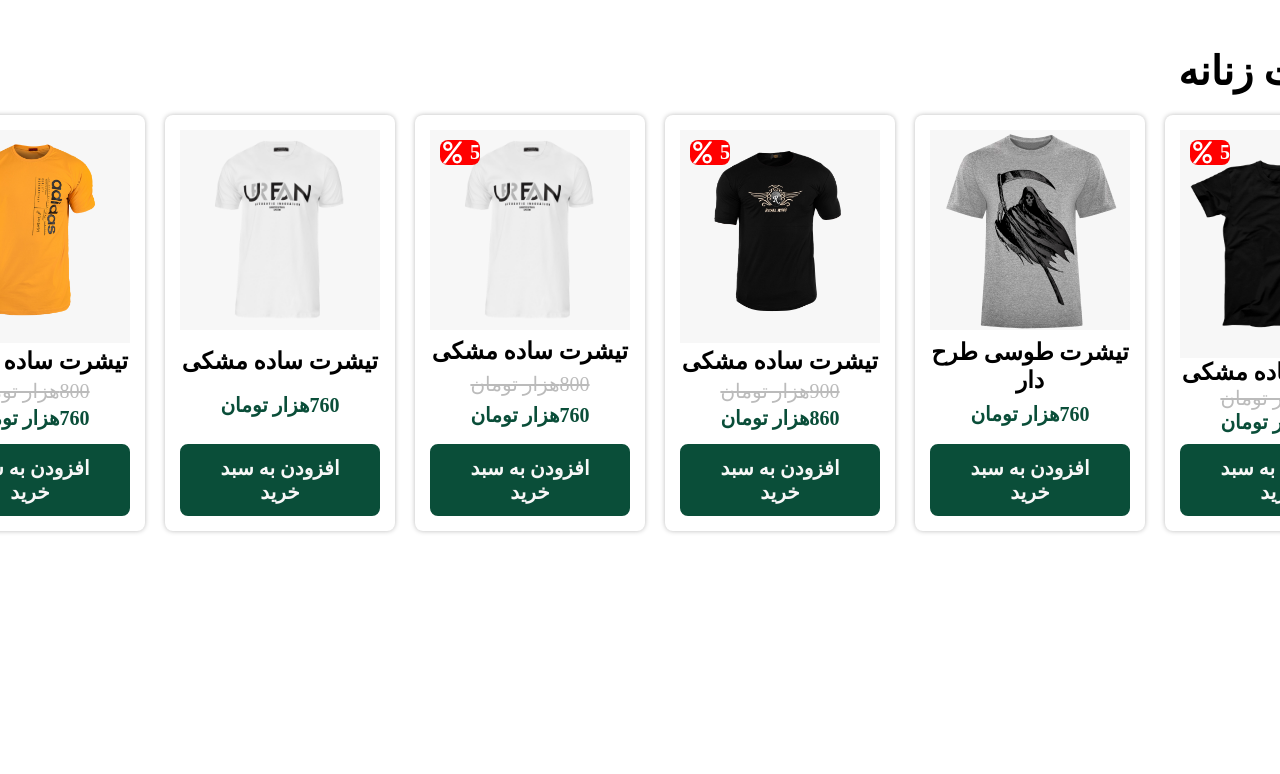
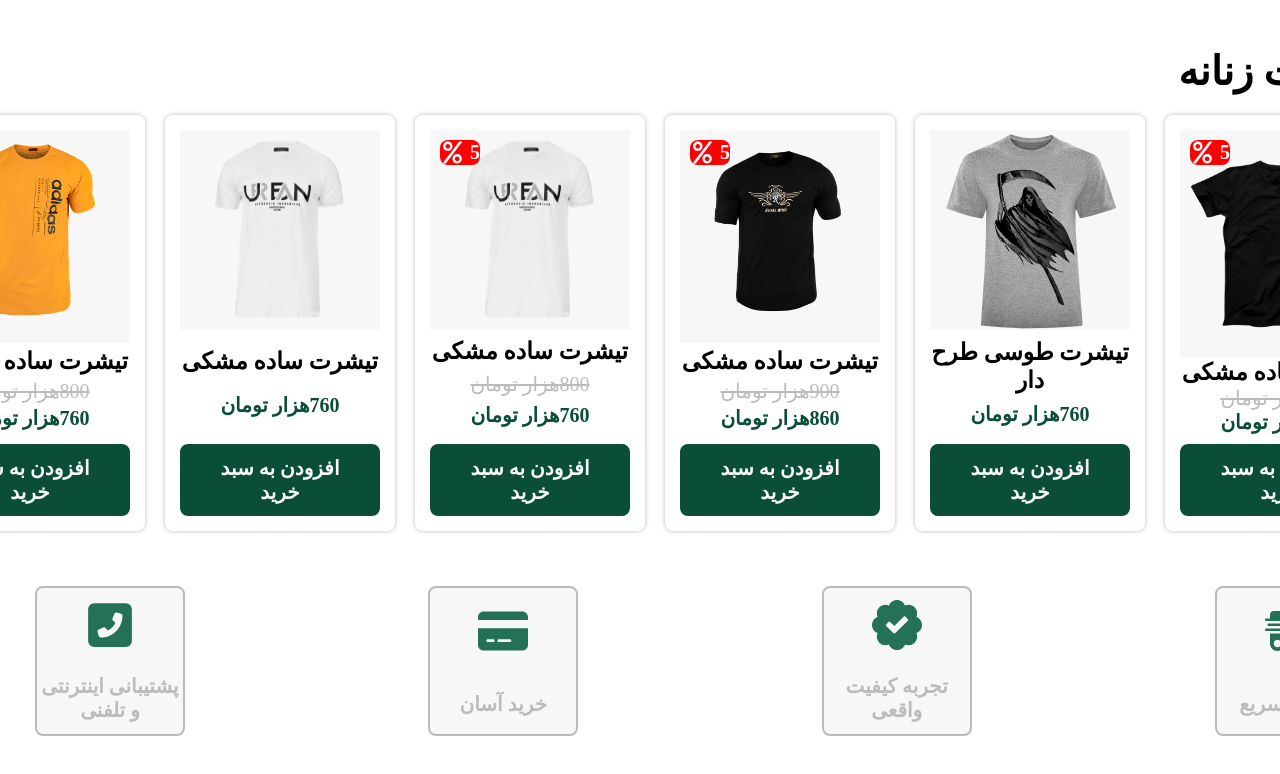
Before and after one commit to Hassan-Mousavi/T-shirt_online-shop, a plain HTML site: page index.html in a window 1280 px wide. Shown: the part 2036-2810 px from the top of the page. Before the commit the page ends 2622 px from the top, so only its background shows below. Drawn offline with Linux system fonts and the light colour scheme.

Commit message:
icons part

```diff
--- a/index.html
+++ b/index.html
@@ -510,6 +510,50 @@
         </div>
       </div>
     </section>
-
+    <section class="icon_card">
+      <div class="container">
+        <div class="icons">
+          <div class="send">
+            <svg class="send_icon" viewBox="0 0 640 512">
+              <path
+                d="M112 0C85.5 0 64 21.5 64 48V96H16c-8.8 0-16 7.2-16 16s7.2 16 16 16H64 272c8.8 0 16 7.2 16 16s-7.2 16-16 16H64 48c-8.8 0-16 7.2-16 16s7.2 16 16 16H64 240c8.8 0 16 7.2 16 16s-7.2 16-16 16H64 16c-8.8 0-16 7.2-16 16s7.2 16 16 16H64 208c8.8 0 16 7.2 16 16s-7.2 16-16 16H64V416c0 53 43 96 96 96s96-43 96-96H384c0 53 43 96 96 96s96-43 96-96h32c17.7 0 32-14.3 32-32s-14.3-32-32-32V288 256 237.3c0-17-6.7-33.3-18.7-45.3L512 114.7c-12-12-28.3-18.7-45.3-18.7H416V48c0-26.5-21.5-48-48-48H112zM544 237.3V256H416V160h50.7L544 237.3zM160 464c-26.5 0-48-21.5-48-48s21.5-48 48-48s48 21.5 48 48s-21.5 48-48 48zm368-48c0 26.5-21.5 48-48 48s-48-21.5-48-48s21.5-48 48-48s48 21.5 48 48z"
+              />
+            </svg>
+            <p class="send_text">ارسال سریع</p>
+          </div>
+          <div class="quality">
+            <svg
+              aria-hidden="true"
+              data-prefix="fas"
+              data-icon="badge-check"
+              role="img"
+              viewBox="0 0 512 512"
+              class="quality_icon"
+            >
+              <path
+                d="M512 256c0-37.7-23.7-69.9-57.1-82.4 14.7-32.4 8.8-71.9-17.9-98.6-26.7-26.7-66.2-32.6-98.6-17.9C325.9 23.7 293.7 0 256 0s-69.9 23.7-82.4 57.1c-32.4-14.7-72-8.8-98.6 17.9-26.7 26.7-32.6 66.2-17.9 98.6C23.7 186.1 0 218.3 0 256s23.7 69.9 57.1 82.4c-14.7 32.4-8.8 72 17.9 98.6 26.6 26.6 66.1 32.7 98.6 17.9 12.5 33.3 44.7 57.1 82.4 57.1s69.9-23.7 82.4-57.1c32.6 14.8 72 8.7 98.6-17.9 26.7-26.7 32.6-66.2 17.9-98.6 33.4-12.5 57.1-44.7 57.1-82.4zm-144.8-44.25L236.16 341.74c-4.31 4.28-11.28 4.25-15.55-.06l-75.72-76.33c-4.28-4.31-4.25-11.28.06-15.56l26.03-25.82c4.31-4.28 11.28-4.25 15.56.06l42.15 42.49 97.2-96.42c4.31-4.28 11.28-4.25 15.55.06l25.82 26.03c4.28 4.32 4.26 11.29-.06 15.56z"
+              ></path>
+            </svg>
+            <p class="quality_text">تجربه کیفیت واقعی</p>
+          </div>
+          <div class="easy_buy">
+            <svg class="easy_icon" viewBox="0 0 576 512">
+              <path
+                d="M64 32C28.7 32 0 60.7 0 96v32H576V96c0-35.3-28.7-64-64-64H64zM576 224H0V416c0 35.3 28.7 64 64 64H512c35.3 0 64-28.7 64-64V224zM112 352h64c8.8 0 16 7.2 16 16s-7.2 16-16 16H112c-8.8 0-16-7.2-16-16s7.2-16 16-16zm112 16c0-8.8 7.2-16 16-16H368c8.8 0 16 7.2 16 16s-7.2 16-16 16H240c-8.8 0-16-7.2-16-16z"
+              />
+            </svg>
+            <p class="easy_text">خرید آسان</p>
+          </div>
+          <div class="phone">
+            <svg class="phone_icon" viewBox="0 0 448 512">
+              <path
+                d="M384 32c35.3 0 64 28.7 64 64V416c0 35.3-28.7 64-64 64H64c-35.3 0-64-28.7-64-64V96C0 60.7 28.7 32 64 32H384zm-90.7 96.7c-9.7-2.6-19.9 2.3-23.7 11.6l-20 48c-3.4 8.2-1 17.6 5.8 23.2L280 231.7c-16.6 35.2-45.1 63.7-80.3 80.3l-20.2-24.7c-5.6-6.8-15-9.2-23.2-5.8l-48 20c-9.3 3.9-14.2 14-11.6 23.7l12 44C111.1 378 119 384 128 384c123.7 0 224-100.3 224-224c0-9-6-16.9-14.7-19.3l-44-12z"
+              />
+            </svg>
+            <p class="phone_text">پشتیبانی اینترنتی و تلفنی</p>
+          </div>
+        </div>
+      </div>
+    </section>
   </body>
 </html>
--- a/styles/app.css
+++ b/styles/app.css
@@ -371,3 +371,38 @@ body {
 .login_page:hover {
   background-color: #f7f7f7;
 }
+/* section icons */
+.icon_card {
+  margin-bottom: 5rem;
+}
+.icons {
+  display: flex;
+  justify-content: space-between;
+  align-items: center;
+  width: 95%;
+  margin: 0 auto;
+}
+.send,.quality,.easy_buy,.phone{
+  display: flex;
+  background-color: #f7f7f7;
+  flex-direction: column;
+  align-items: center;
+  justify-content: space-around;
+  text-align: center;
+  width: 15rem;
+  height: 15rem;
+  border: 2px solid #bbb;
+  border-radius: 8px;
+}
+.send_icon,
+.quality_icon,
+.easy_icon,
+.phone_icon {
+  width: 5rem;
+  height: 5rem;
+  fill: #257157;
+}
+.send_text,.quality_text,.easy_text,.phone_text{
+  font-weight: 700;
+  color: #bbb;
+}
```
